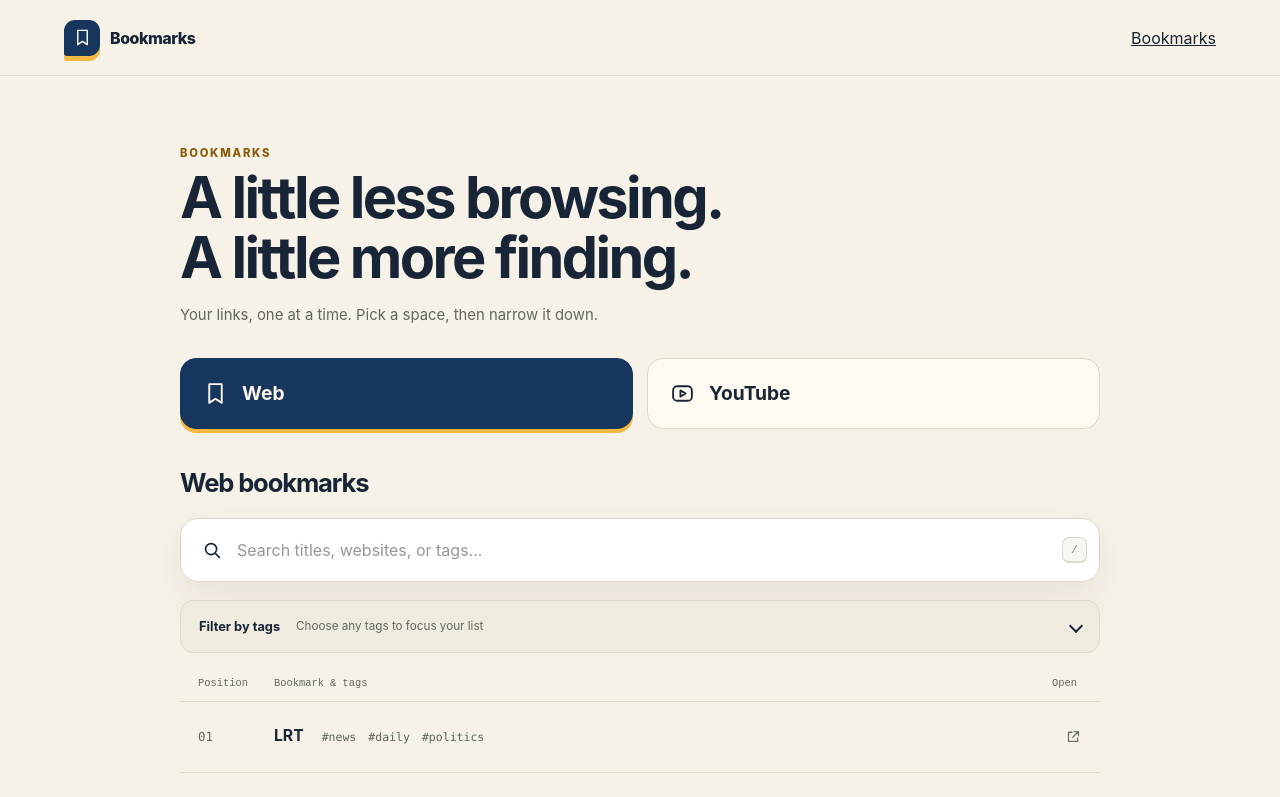
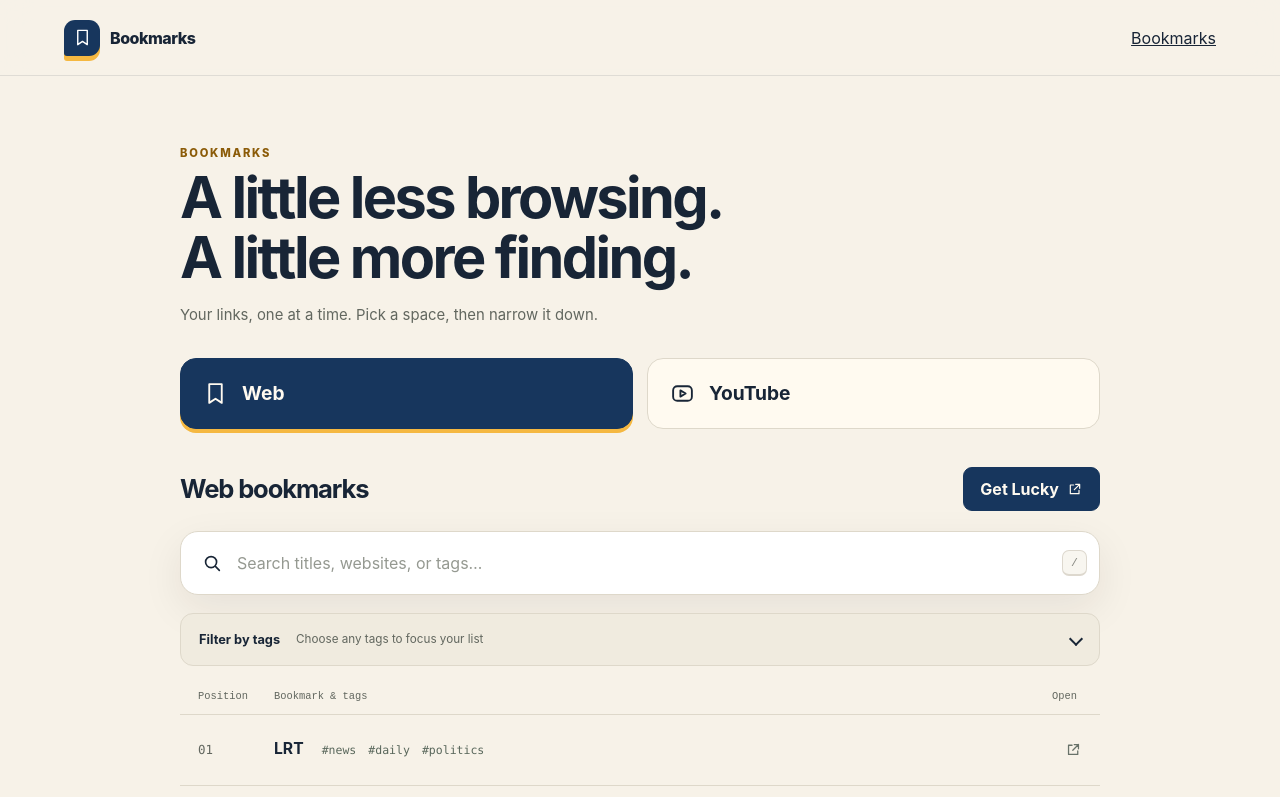
Before and after one commit to ILetAIWriteThis/bookmarks, a React (Vite) app: page / in a window 1280 px wide. Shown: the top 797 px of the page. Built offline with nearby package versions, Linux system fonts and the light colour scheme.

Commit message:
Add Get Lucky button for active bookmark collection

```diff
--- a/src/pages/V2Page.tsx
+++ b/src/pages/V2Page.tsx
@@ -21,6 +21,11 @@ export function V2Page({ data, collection }: { data: BookmarkData; collection: V
     selected.every((tag) => bookmarkTags.includes(tag))
     && (!query || normalizeSearch([bookmark.title, bookmark.description ?? '', bookmark.url, ...bookmarkTags].join(' ')).includes(query)))
   const title = spaces.find((space) => space.id === collection)!.title
+  const getLucky = () => {
+    if (!visible.length) return
+    const { bookmark } = visible[Math.floor(Math.random() * visible.length)]
+    window.open(bookmark.url, '_blank', 'noopener,noreferrer')
+  }
   const toggleTag = (tag: string) => setFilters((current) => ({
     ...current,
     [collection]: current[collection].includes(tag)
@@ -60,6 +65,10 @@ export function V2Page({ data, collection }: { data: BookmarkData; collection: V
       <section className="v2-collection" aria-labelledby="v2-collection-title">
         <div className="v2-heading">
           <h2 id="v2-collection-title">{title} bookmarks</h2>
+          <button type="button" className="v2-lucky" onClick={getLucky} disabled={!visible.length}
+            title={`Open a random ${title} bookmark from the current results in a new tab`}>
+            Get Lucky <Icon name="external" size={16} />
+          </button>
         </div>
         <div className="v2-search search-box">
           <Icon name="search" size={22} />
--- a/src/v2.css
+++ b/src/v2.css
@@ -12,6 +12,10 @@
 .v2-space__copy strong { font-size: 1.2rem; }
 .v2-heading { display: flex; align-items: center; justify-content: space-between; gap: 16px; margin-bottom: 20px; }
 .v2-heading h2 { font-size: 1.6rem; margin: 0; }
+.v2-heading { flex-wrap: wrap; }
+.v2-lucky { display: inline-flex; align-items: center; justify-content: center; gap: 8px; min-height: 44px; padding: 10px 16px; border: 1px solid var(--blue); border-radius: 9px; background: var(--blue); color: #fffaf0; font: inherit; font-weight: 650; cursor: pointer; }
+.v2-lucky:hover:not(:disabled) { background: #fffaf0; color: var(--blue); }
+.v2-lucky:disabled { opacity: .5; cursor: default; }
 .v2-search { max-width: none; margin-bottom: 18px; }
 .v2-filters { padding: 18px; border: 1px solid var(--line); border-radius: 13px; background: #f0ebdf; margin-bottom: 24px; }
 .v2-filter-heading { display: flex; flex-wrap: wrap; align-items: center; gap: 6px 16px; font-size: .8rem; font-weight: 700; cursor: pointer; list-style: none; }
```
Also changed, not shown: 1 other file (tests, documents, lock files or other folders).
